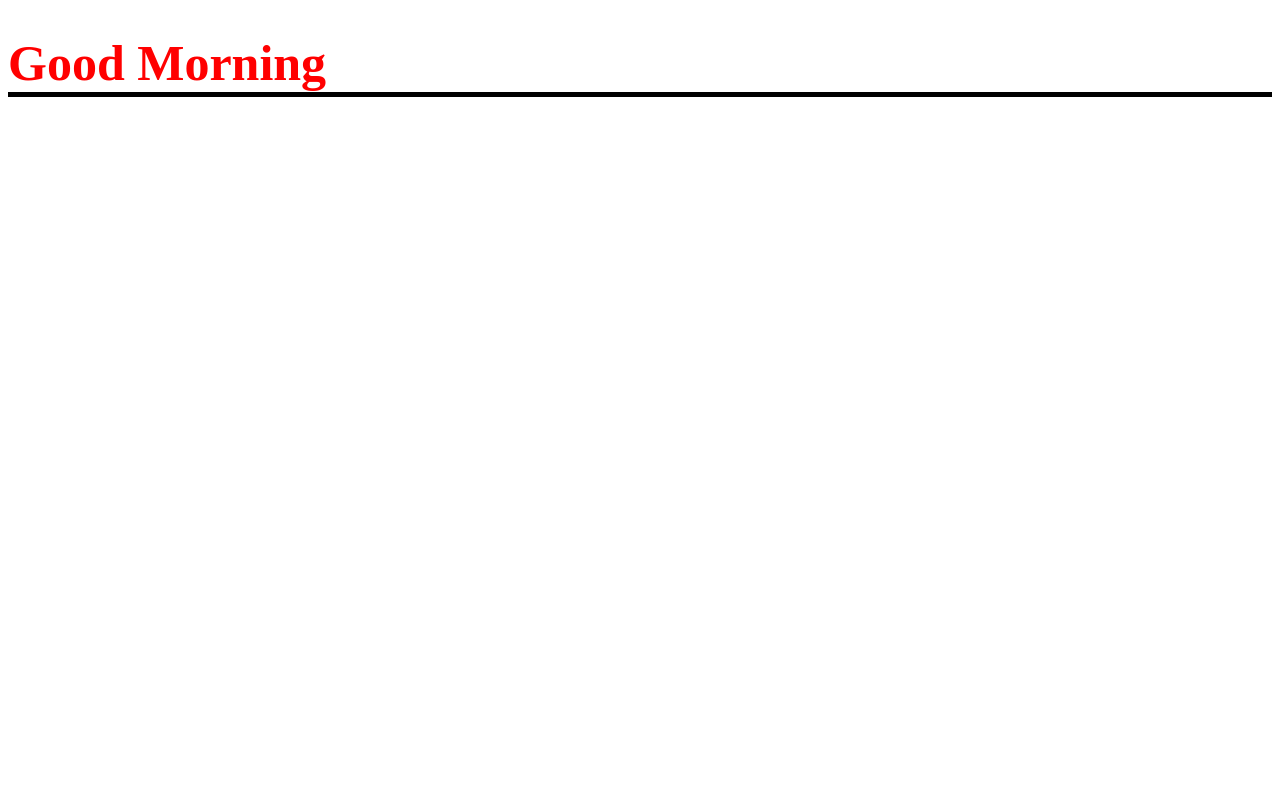
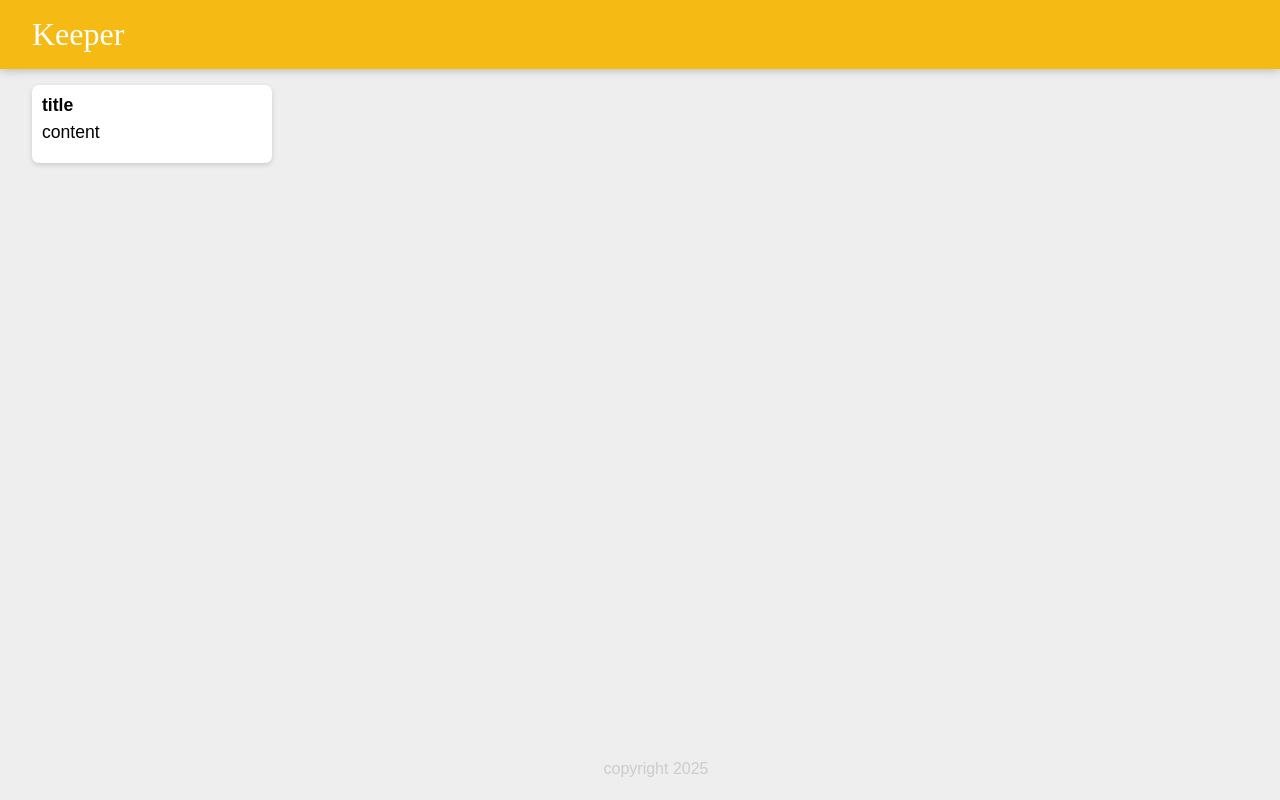
Before and after one commit to rumaishapk/React-Learning, a React (Vite) app: page / in a window 1280 px wide. Built offline with nearby package versions, Linux system fonts and the light colour scheme.

Commit message:
keeper app v1

```diff
--- a/index.html
+++ b/index.html
@@ -1,6 +1,7 @@
 <!doctype html>
 <html lang="en">
   <head>
+    <link rel="stylesheet" href="/styles.css"/>
     <meta charset="UTF-8" />
     <link rel="icon" type="image/svg+xml" href="/vite.svg" />
     <meta name="viewport" content="width=device-width, initial-scale=1.0" />
--- /dev/null
+++ b/public/styles.css
@@ -0,0 +1,56 @@
+* {
+  padding: 0;
+  margin: 0;
+  box-sizing: border-box;
+}
+html {
+  font-family: "Montserrat", sans-serif;
+}
+body {
+  background: #eee;
+  padding: 0 16px;
+}
+
+header {
+  background-color: #f5ba13;
+  margin: auto -16px;
+  padding: 16px 32px;
+  box-shadow: 0 0 10px 0 rgba(0, 0, 0, 0.3);
+}
+
+header h1 {
+  color: #fff;
+  font-family: "McLaren", cursive;
+  font-weight: 200;
+}
+
+footer {
+  position: absolute;
+  text-align: center;
+  bottom: 0;
+  width: 100%;
+  height: 2.5rem;
+}
+
+footer p {
+  color: #ccc;
+}
+.note {
+  background: #fff;
+  border-radius: 7px;
+  box-shadow: 0 2px 5px #ccc;
+  padding: 10px;
+  width: 240px;
+  margin: 16px;
+  float: left;
+}
+.note h1 {
+  font-size: 1.1em;
+  margin-bottom: 6px;
+}
+.note p {
+  font-size: 1.1em;
+  margin-bottom: 10px;
+  white-space: pre-wrap;
+  word-wrap: break-word;
+}
--- a/src/App.jsx
+++ b/src/App.jsx
@@ -1,27 +1,16 @@
-import "./index.css"
+import Header from "./Header";
+import Footer from "./Footer";
+import Note from "./Note";
 
 const App = () => {
-    const date = new Date();
-    const currentTime = date.getHours()
-    console.log(currentTime)
-    let greeting;
-    const customStyle = {
-        color : ""
-    }
 
-    if(currentTime<12){
-        greeting = "Good Morning"
-        customStyle.color = "red"
-    }else if(currentTime<18){
-        greeting = "Good Afternoon"
-        customStyle.color = "green"
-    }else {
-        greeting = "Good Night"
-        customStyle.color = "blue"
-    }
+ return (
+        <div>
+            <Header />
+            <Note />
+            <Footer />
+        </div>
 
-    return (
-        <h1 className ="heading" style={customStyle}>{greeting}</h1>
     )
 }
 
--- /dev/null
+++ b/src/Footer.jsx
@@ -0,0 +1,9 @@
+function Footer(){
+    const currentyear = new Date().getFullYear();
+    return(
+        <footer>
+        <p>copyright {currentyear}</p>
+        </footer>
+    )
+}
+export default Footer;
--- /dev/null
+++ b/src/Header.jsx
@@ -0,0 +1,10 @@
+
+
+function Header() {
+    return(
+    <header>
+      <h1>Keeper</h1>
+    </header>
+    )
+}
+export default Header;
--- /dev/null
+++ b/src/Note.jsx
@@ -0,0 +1,12 @@
+import React from 'react'
+
+const Note = () => {
+  return (
+    <div className = "note">
+      <h1>title</h1>
+      <p>content</p>
+    </div>
+  )
+}
+
+export default Note
--- a/src/index.css
+++ /dev/null
@@ -1,5 +0,0 @@
-.heading{
-    font-size: 50px;
-    font-weight: bold;
-    border-bottom: 5px solid black;
-}
```
Also changed, not shown: src/App.css (deleted).
